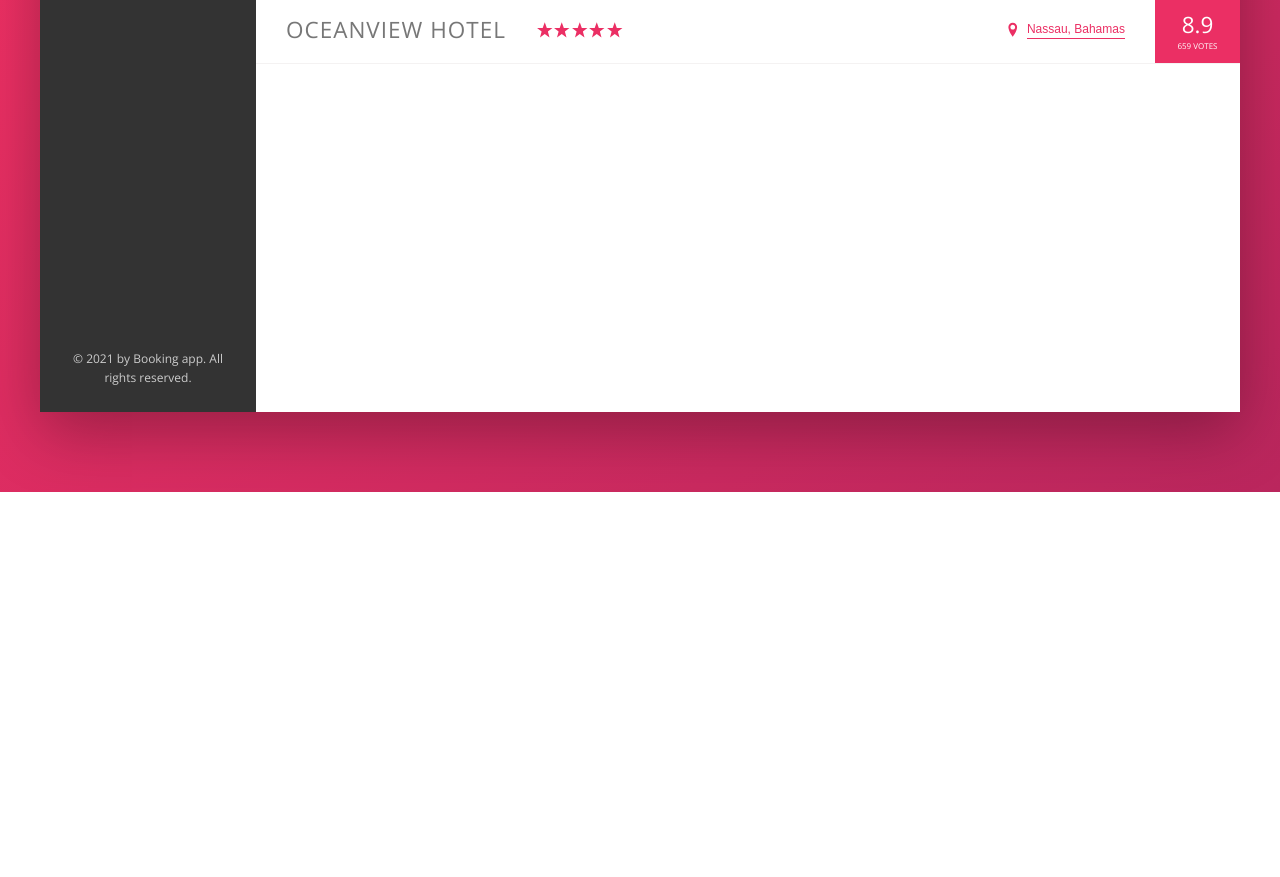
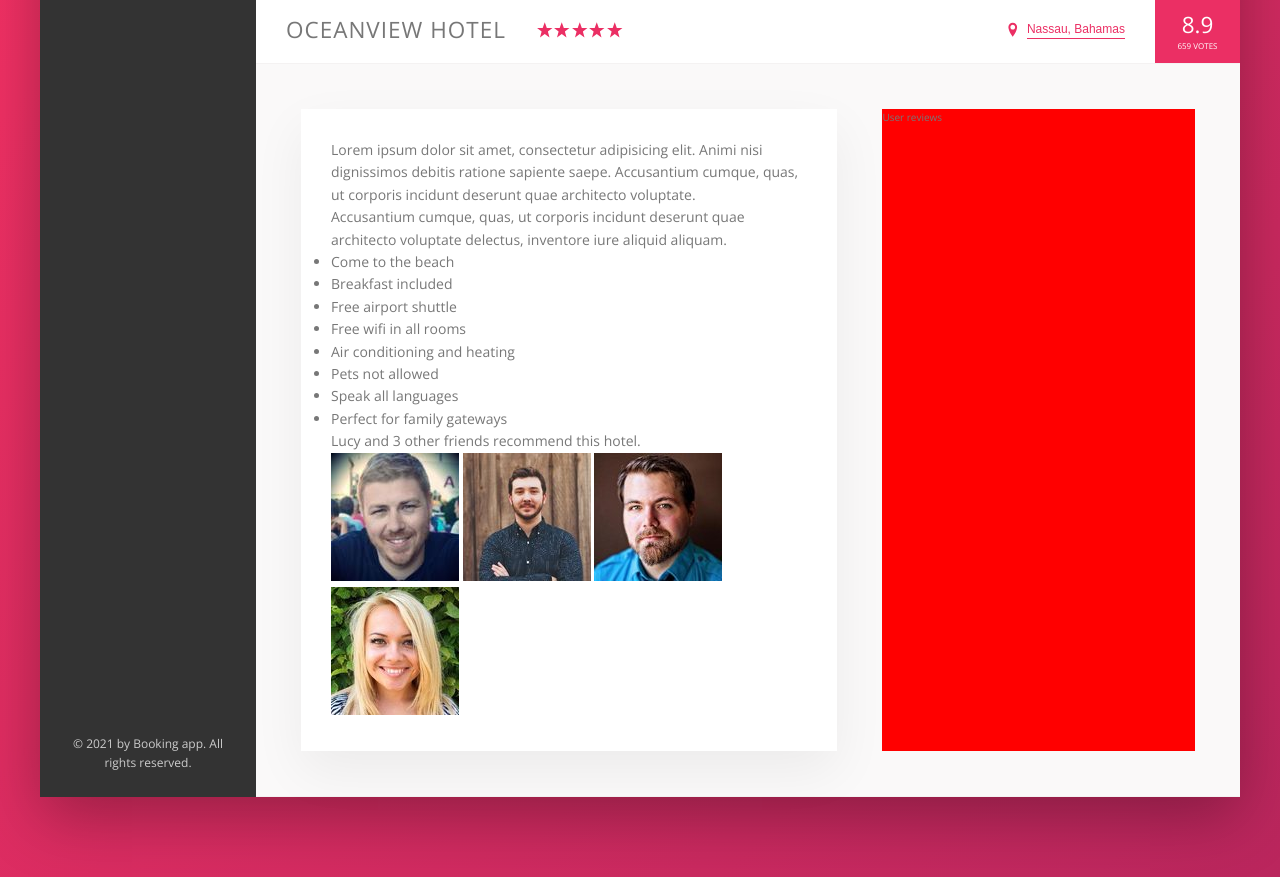
Before and after one commit to Branley22/booking_app, a website: page index.html in a window 1280 px wide. Shown: the part 538-1415 px from the top of the page. Before the commit the page ends 1030 px from the top, so only its background shows below. Drawn offline with nearby package versions, Linux system fonts and the light colour scheme.

Commit message:
description markup

```diff
--- a/index.html
+++ b/index.html
@@ -127,6 +127,40 @@
                             <div class="overview__rating-count">659 votes</div>
                         </div>
                     </div>
+                    <div class="detail">
+                        <div class="description">
+                            <p class="paragraph">
+                                Lorem ipsum dolor sit amet, consectetur adipisicing elit. Animi nisi dignissimos debitis ratione sapiente saepe. Accusantium cumque, quas, ut corporis incidunt deserunt quae architecto voluptate.
+                            </p>
+                            <p class="paragraph">
+                                Accusantium cumque, quas, ut corporis incidunt deserunt quae architecto voluptate delectus, inventore iure aliquid aliquam.
+                            </p>
+                            <ul class="list">
+                                <li class="list__item">Come to the beach</li>
+                                <li class="list__item">Breakfast included</li>
+                                <li class="list__item">Free airport shuttle</li>
+                                <li class="list__item">Free wifi in all rooms</li>
+                                <li class="list__item">Air conditioning and heating</li>
+                                <li class="list__item">Pets not allowed</li>
+                                <li class="list__item">Speak all languages</li>
+                                <li class="list__item">Perfect for family gateways</li>
+                            </ul>
+                            <div class="recommend">
+                                <p class="recomment_count">
+                                    Lucy and 3 other friends recommend this hotel.
+                                </p>
+                            </div>
+                            <div class="recommend__friends">
+                                <img src="img/user-3.jpg" alt="Friend 1" class="recommend__photo">
+                                <img src="img/user-4.jpg" alt="Friend 2" class="recommend__photo">
+                                <img src="img/user-5.jpg" alt="Friend 3" class="recommend__photo">
+                                <img src="img/user-6.jpg" alt="Friend 4" class="recommend__photo">
+                            </div>
+                        </div>
+                        <div class="user-reviews">
+                            User reviews
+                        </div>
+                    </div>
                 </main>
             </div>
         </div>
--- a/sass/_base.scss
+++ b/sass/_base.scss
@@ -31,6 +31,9 @@ Grey dark 3: #999
   --color-grey-dark-3: #999;
 
   --shadow-dark: 0 2rem 6rem rgba(0,0,0,.3);
+  --shadow-light: 0 2rem 5rem rgba(0,0,0,.06);
+
+  --line: 1px solid var(--color-grey-light-2);
 }
 
 * {
--- a/sass/_components.scss
+++ b/sass/_components.scss
@@ -186,7 +186,7 @@
 .overview {
   display: flex;
   align-items: center;
-  border-bottom:  1px solid var(--color-grey-light-2);
+  border-bottom:  var(--line);
 
   &__heading {
     font-size: 2.25rem;
--- a/sass/_layout.scss
+++ b/sass/_layout.scss
@@ -11,7 +11,7 @@
   font-size: 1.4rem;
   height: 7rem;
   background-color: #fff;
-  border-bottom:  1px solid var(--color-grey-light-2);
+  border-bottom:  var(--line);
   display: flex;
   justify-content: space-between;
   align-items: center;
@@ -31,6 +31,26 @@
 
 .hotel-view {
   background-color: #fff;
-  height: 80rem;
   flex: 1;
 }
+
+.detail {
+  display: flex;
+  padding: 4.5rem;
+  background-color: var(--color-grey-light-1);
+  border-bottom: var(--line);
+}
+
+.description {
+  font-size: 1.4rem;
+  background-color: #fff;
+  box-shadow: var(--shadow-light);
+  padding: 3rem;
+  flex: 0 0 60%;
+  margin-right: 4.5rem;
+}
+
+.user-reviews {
+  background-color: red;
+  flex: 1;
+}
```
Also changed, not shown: css/style.css.
